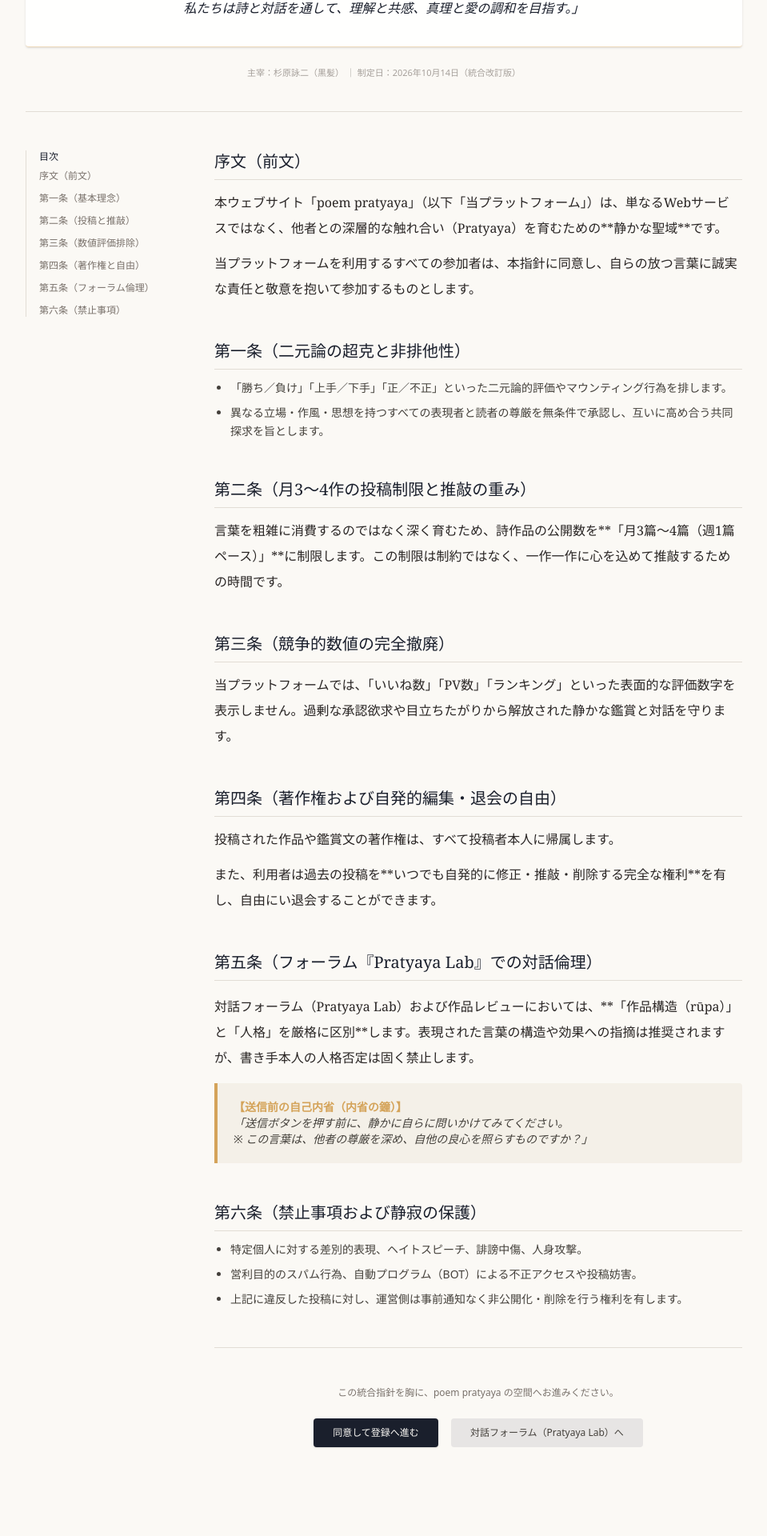
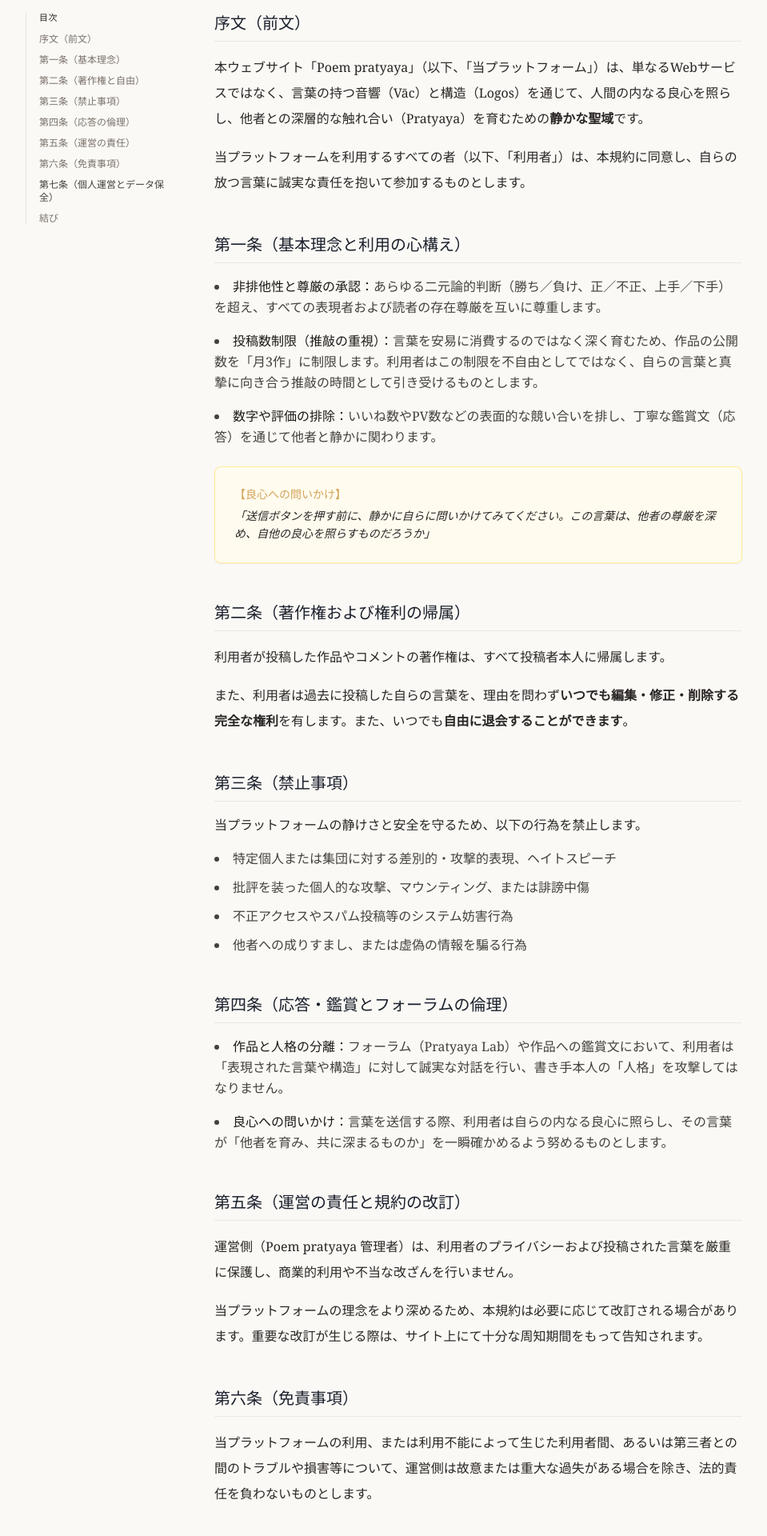
Before and after one commit to sugi500-art/poem-pratyaya, a Next.js app: page /terms in a window 1280 px wide. Shown: the part 433-2353 px from the top of the page at 80% size, without its empty margins (160-1119 px from the left). Before the commit the page ends 2306 px from the top, so only its background shows below. Built offline with nearby package versions, Linux system fonts and the light colour scheme; no server answers.

Commit message:
docs: 規約第七条（個人運営の有限性とデータ保全）の追加および誤字修正

```diff
--- a/app/terms/page.tsx
+++ b/app/terms/page.tsx
@@ -1,170 +1,217 @@
-import React from 'react'
 import Link from 'next/link'
 
 export const metadata = {
-  title: '利用規約・対話倫理指針（マニフェスト） | poem pratyaya',
-  description: 'Poem pratyaya の基本理念、投稿ルール、フォーラム対話倫理および利用規約です。',
+  title: '利用規約・倫理指針（マニフェスト） | Poem pratyaya',
+  description: 'Poem pratyaya（ポエム・プラティヤヤ）の利用規約および言葉の倫理指針です。言葉の救済と良心の目覚め、個人運営の有限性とデータの保全について定めています。',
 }
 
 export default function TermsPage() {
   return (
-    <main className="min-h-screen bg-[#FBF9F5] text-[#1A1F2C] dark:bg-[#1A1F2C] dark:text-[#EAE8E3] font-serif py-16 px-4 sm:px-6 lg:px-8 selection:bg-[#D4A359]/20 transition-colors">
-      <div className="max-w-4xl mx-auto space-y-12">
+    <main className="min-h-screen bg-[#FBF9F5] dark:bg-[#1A1F2C] text-[#1A1F2C] dark:text-[#EAE8E3] font-serif py-16 px-4 sm:px-6 lg:px-8 transition-colors duration-300">
+      <div className="max-w-4xl mx-auto">
 
-        {/* ヘッダー・理念宣言（マニフェスト） */}
-        <header className="text-center pb-10 border-b border-[#E2DDD5] dark:border-stone-800 space-y-4">
-          <div className="inline-flex items-center gap-2 px-3 py-1 bg-[#D4A359]/15 border border-[#D4A359]/30 rounded-full text-xs text-[#D4A359] font-sans font-medium">
+        {/* ヘッダー・宣言エリア */}
+        <header className="text-center mb-16 pb-12 border-b border-stone-200/80 dark:border-stone-800 space-y-4">
+          <div className="inline-flex items-center gap-2 px-3 py-1 bg-[#D4A359]/10 border border-[#D4A359]/30 rounded-full text-xs text-[#D4A359] font-sans font-medium mx-auto">
             <span>🕯️</span>
-            <span>Manifesto & Terms of Service</span>
+            <span>Terms of Service & Manifesto</span>
           </div>
 
           <h1 className="text-3xl sm:text-4xl font-normal tracking-wide text-[#1A1F2C] dark:text-stone-100">
-            Poem pratyaya 利用規約および対話指針
+            Poem pratyaya 利用規約および倫理指針
           </h1>
 
-          <p className="max-w-2xl mx-auto text-xs sm:text-sm font-sans text-stone-600 dark:text-stone-400 leading-relaxed">
-            言葉の持つ音響（Vāc）と構造（Logos）を通じて自他の良心を照らし、二元論的評価から解放された静かな対話空間を構築するための統合指針です。
-          </p>
+          <blockquote className="text-base sm:text-lg text-stone-600 dark:text-stone-300 leading-relaxed italic max-w-2xl mx-auto font-serif pt-2">
+            「言葉は、誰かを打ち負かすための武器ではなく、<br className="hidden sm:inline" />
+            他者の尊厳と深く触れ合う（Pratyaya）ための光である」
+          </blockquote>
 
-          {/* 冒頭マニフェスト（一元化されたコア理念） */}
-          <div className="mt-6 p-6 sm:p-8 bg-white/90 dark:bg-[#242B3B] border-y border-[#D4A359]/40 shadow-sm rounded-sm">
-            <blockquote className="text-sm sm:text-base text-[#1A1F2C] dark:text-stone-100 leading-loose italic font-serif max-w-2xl mx-auto">
-              「Poem pratyayaは、真理の探究としての智慧と、人を尊重し支え合う慈悲の双方を大切にする。<br className="hidden sm:inline" />
-              智慧なき慈悲は道を見失い、慈悲なき智慧は人を傷つける。<br className="hidden sm:inline" />
-              私たちは詩と対話を通して、理解と共感、真理と愛の調和を目指す。」
-            </blockquote>
-          </div>
-
-          <p className="text-[11px] text-stone-400 font-sans pt-2">
-            主宰：杉原詠二（黒髪） ｜ 制定日：2026年10月14日（統合改訂版）
+          <p className="text-xs text-stone-400 font-sans pt-2">
+            制定日：2026年10月14日 ｜ 最終改訂：2026年11月23日
           </p>
         </header>
 
-        {/* コンテンツレイアウト：2カラム（目次＋本文） */}
+        {/* コンテンツレイアウト */}
         <div className="grid grid-cols-1 md:grid-cols-4 gap-12">
 
-          {/* 左側：固定目次ナビゲーション */}
+          {/* 左側：目次ナビゲーション（デスクトップ時固定） */}
           <aside className="md:col-span-1 hidden md:block">
-            <div className="sticky top-12 space-y-3 text-xs font-sans text-stone-500 dark:text-stone-400 border-l border-[#E2DDD5] dark:border-stone-800 pl-4">
-              <p className="font-medium text-[#1A1F2C] dark:text-stone-200 mb-2">目次</p>
+            <div className="sticky top-20 space-y-2.5 text-xs font-sans text-stone-500 dark:text-stone-400 border-l border-stone-200 dark:border-stone-800 pl-4">
+              <p className="font-medium text-stone-800 dark:text-stone-200 mb-3 text-[11px] uppercase tracking-wider">
+                目次
+              </p>
               <a href="#preamble" className="block hover:text-[#D4A359] transition">序文（前文）</a>
               <a href="#article-1" className="block hover:text-[#D4A359] transition">第一条（基本理念）</a>
-              <a href="#article-2" className="block hover:text-[#D4A359] transition">第二条（投稿と推敲）</a>
-              <a href="#article-3" className="block hover:text-[#D4A359] transition">第三条（数値評価排除）</a>
-              <a href="#article-4" className="block hover:text-[#D4A359] transition">第四条（著作権と自由）</a>
-              <a href="#article-5" className="block hover:text-[#D4A359] transition">第五条（フォーラム倫理）</a>
-              <a href="#article-6" className="block hover:text-[#D4A359] transition">第六条（禁止事項）</a>
+              <a href="#article-2" className="block hover:text-[#D4A359] transition">第二条（著作権と自由）</a>
+              <a href="#article-3" className="block hover:text-[#D4A359] transition">第三条（禁止事項）</a>
+              <a href="#article-4" className="block hover:text-[#D4A359] transition">第四条（応答の倫理）</a>
+              <a href="#article-5" className="block hover:text-[#D4A359] transition">第五条（運営の責任）</a>
+              <a href="#article-6" className="block hover:text-[#D4A359] transition">第六条（免責事項）</a>
+              <a href="#article-7" className="block hover:text-[#D4A359] transition font-medium text-stone-700 dark:text-stone-300">
+                第七条（個人運営とデータ保全）
+              </a>
+              <a href="#conclusion" className="block hover:text-[#D4A359] transition">結び</a>
             </div>
           </aside>
 
-          {/* 右側：規約・指針本文 */}
+          {/* 右側：本文 */}
           <article className="md:col-span-3 space-y-12 leading-relaxed text-stone-800 dark:text-stone-200 text-sm sm:text-base">
 
             {/* 序文 */}
-            <section id="preamble" className="scroll-mt-12 space-y-3">
-              <h2 className="text-xl text-[#1A1F2C] dark:text-stone-100 border-b border-[#E2DDD5] dark:border-stone-800 pb-2 font-normal">
+            <section id="preamble" className="scroll-mt-24 space-y-4">
+              <h2 className="text-xl text-[#1A1F2C] dark:text-stone-100 border-b border-stone-200/80 dark:border-stone-800 pb-2 font-normal">
                 序文（前文）
               </h2>
               <p className="leading-loose">
-                本ウェブサイト「poem pratyaya」（以下「当プラットフォーム」）は、単なるWebサービスではなく、他者との深層的な触れ合い（Pratyaya）を育むための**静かな聖域**です。
+                本ウェブサイト「Poem pratyaya」（以下、「当プラットフォーム」）は、単なるWebサービスではなく、言葉の持つ音響（Vāc）と構造（Logos）を通じて、人間の内なる良心を照らし、他者との深層的な触れ合い（Pratyaya）を育むための<strong>静かな聖域</strong>です。
               </p>
               <p className="leading-loose">
-                当プラットフォームを利用するすべての参加者は、本指針に同意し、自らの放つ言葉に誠実な責任と敬意を抱いて参加するものとします。
+                当プラットフォームを利用するすべての者（以下、「利用者」）は、本規約に同意し、自らの放つ言葉に誠実な責任を抱いて参加するものとします。
               </p>
             </section>
 
-            {/* 第一条：基本理念 */}
-            <section id="article-1" className="scroll-mt-12 space-y-3">
-              <h2 className="text-xl text-[#1A1F2C] dark:text-stone-100 border-b border-[#E2DDD5] dark:border-stone-800 pb-2 font-normal">
-                第一条（二元論の超克と非排他性）
+            {/* 第一条 */}
+            <section id="article-1" className="scroll-mt-24 space-y-4">
+              <h2 className="text-xl text-[#1A1F2C] dark:text-stone-100 border-b border-stone-200/80 dark:border-stone-800 pb-2 font-normal">
+                第一条（基本理念と利用の心構え）
               </h2>
-              <ul className="list-disc pl-5 space-y-2 text-xs sm:text-sm text-stone-700 dark:text-stone-300 font-sans leading-relaxed">
-                <li>「勝ち／負け」「上手／下手」「正／不正」といった二元論的評価やマウンティング行為を排します。</li>
-                <li>異なる立場・作風・思想を持つすべての表現者と読者の尊厳を無条件で承認し、互いに高め合う共同探求を旨とします。</li>
+              <ul className="space-y-4 list-disc list-inside text-stone-700 dark:text-stone-300 leading-relaxed">
+                <li>
+                  <strong className="text-stone-900 dark:text-stone-100 font-normal">非排他性と尊厳の承認：</strong>
+                  あらゆる二元論的判断（勝ち／負け、正／不正、上手／下手）を超え、すべての表現者および読者の存在尊厳を互いに尊重します。
+                </li>
+                <li>
+                  <strong className="text-stone-900 dark:text-stone-100 font-normal">投稿数制限（推敲の重視）：</strong>
+                  言葉を安易に消費するのではなく深く育むため、作品の公開数を「月3作」に制限します。利用者はこの制限を不自由としてではなく、自らの言葉と真摯に向き合う推敲の時間として引き受けるものとします。
+                </li>
+                <li>
+                  <strong className="text-stone-900 dark:text-stone-100 font-normal">数字や評価の排除：</strong>
+                  いいね数やPV数などの表面的な競い合いを排し、丁寧な鑑賞文（応答）を通じて他者と静かに関わります。
+                </li>
               </ul>
-            </section>
 
-            {/* 第二条：投稿制限と推敲 */}
-            <section id="article-2" className="scroll-mt-12 space-y-3">
-              <h2 className="text-xl text-[#1A1F2C] dark:text-stone-100 border-b border-[#E2DDD5] dark:border-stone-800 pb-2 font-normal">
-                第二条（月3〜4作の投稿制限と推敲の重み）
-              </h2>
-              <p className="leading-loose">
-                言葉を粗雑に消費するのではなく深く育むため、詩作品の公開数を**「月3篇〜4篇（週1篇ペース）」**に制限します。この制限は制約ではなく、一作一作に心を込めて推敲するための時間です。
-              </p>
-            </section>
-
-            {/* 第三条：評価数値の排除 */}
-            <section id="article-3" className="scroll-mt-12 space-y-3">
-              <h2 className="text-xl text-[#1A1F2C] dark:text-stone-100 border-b border-[#E2DDD5] dark:border-stone-800 pb-2 font-normal">
-                第三条（競争的数値の完全撤廃）
-              </h2>
-              <p className="leading-loose">
-                当プラットフォームでは、「いいね数」「PV数」「ランキング」といった表面的な評価数字を表示しません。過剰な承認欲求や目立ちたがりから解放された静かな鑑賞と対話を守ります。
-              </p>
-            </section>
-
-            {/* 第四条：著作権と自由 */}
-            <section id="article-4" className="scroll-mt-12 space-y-3">
-              <h2 className="text-xl text-[#1A1F2C] dark:text-stone-100 border-b border-[#E2DDD5] dark:border-stone-800 pb-2 font-normal">
-                第四条（著作権および自発的編集・退会の自由）
-              </h2>
-              <p className="leading-loose">
-                投稿された作品や鑑賞文の著作権は、すべて投稿者本人に帰属します。
-              </p>
-              <p className="leading-loose">
-                また、利用者は過去の投稿を**いつでも自発的に修正・推敲・削除する完全な権利**を有し、自由にい退会することができます。
-              </p>
-            </section>
-
-            {/* 第五条：フォーラム対話倫理 */}
-            <section id="article-5" className="scroll-mt-12 space-y-4">
-              <h2 className="text-xl text-[#1A1F2C] dark:text-stone-100 border-b border-[#E2DDD5] dark:border-stone-800 pb-2 font-normal">
-                第五条（フォーラム『Pratyaya Lab』での対話倫理）
-              </h2>
-              <p className="leading-loose">
-                対話フォーラム（Pratyaya Lab）および作品レビューにおいては、**「作品構造（rūpa）」と「人格」を厳格に区別**します。表現された言葉の構造や効果への指摘は推奨されますが、書き手本人の人格否定は固く禁止します。
-              </p>
-
-              {/* 倫理リマインダーカード */}
-              <div className="p-5 bg-[#F4F0E8] dark:bg-[#1E2533] border-l-4 border-[#D4A359] rounded-r text-xs sm:text-sm font-sans space-y-1">
-                <span className="font-semibold text-[#D4A359]">【送信前の自己内省（内省の鐘）】</span>
-                <p className="text-stone-700 dark:text-stone-300 italic">
-                  「送信ボタンを押す前に、静かに自らに問いかけてみてください。<br />
-                  ※ この言葉は、他者の尊厳を深め、自他の良心を照らすものですか？」
+              {/* ハイライトカード */}
+              <div className="mt-6 p-6 bg-amber-50/70 dark:bg-[#242B3B] border border-amber-200/80 dark:border-stone-800 rounded-lg text-stone-800 dark:text-stone-200 text-xs sm:text-sm shadow-xs">
+                <p className="font-medium text-[#D4A359] dark:text-[#E5B869] mb-1.5 font-sans">
+                  【良心への問いかけ】
+                </p>
+                <p className="italic leading-relaxed">
+                  「送信ボタンを押す前に、静かに自らに問いかけてみてください。この言葉は、他者の尊厳を深め、自他の良心を照らすものだろうか」
                 </p>
               </div>
             </section>
 
-            {/* 第六条：禁止事項 */}
-            <section id="article-6" className="scroll-mt-12 space-y-3">
-              <h2 className="text-xl text-[#1A1F2C] dark:text-stone-100 border-b border-[#E2DDD5] dark:border-stone-800 pb-2 font-normal">
-                第六条（禁止事項および静寂の保護）
+            {/* 第二条 */}
+            <section id="article-2" className="scroll-mt-24 space-y-4">
+              <h2 className="text-xl text-[#1A1F2C] dark:text-stone-100 border-b border-stone-200/80 dark:border-stone-800 pb-2 font-normal">
+                第二条（著作権および権利の帰属）
               </h2>
-              <ul className="list-disc pl-5 space-y-2 text-xs sm:text-sm text-stone-700 dark:text-stone-300 font-sans leading-relaxed">
-                <li>特定個人に対する差別的表現、ヘイトスピーチ、誹謗中傷、人身攻撃。</li>
-                <li>営利目的のスパム行為、自動プログラム（BOT）による不正アクセスや投稿妨害。</li>
-                <li>上記に違反した投稿に対し、運営側は事前通知なく非公開化・削除を行う権利を有します。</li>
+              <p className="leading-loose">
+                利用者が投稿した作品やコメントの著作権は、すべて投稿者本人に帰属します。
+              </p>
+              <p className="leading-loose">
+                また、利用者は過去に投稿した自らの言葉を、理由を問わず<strong>いつでも編集・修正・削除する完全な権利</strong>を有します。また、いつでも<strong>自由に退会することができます</strong>。
+              </p>
+            </section>
+
+            {/* 第三条 */}
+            <section id="article-3" className="scroll-mt-24 space-y-4">
+              <h2 className="text-xl text-[#1A1F2C] dark:text-stone-100 border-b border-stone-200/80 dark:border-stone-800 pb-2 font-normal">
+                第三条（禁止事項）
+              </h2>
+              <p>当プラットフォームの静けさと安全を守るため、以下の行為を禁止します。</p>
+              <ul className="space-y-2.5 list-disc list-inside text-stone-700 dark:text-stone-300">
+                <li>特定個人または集団に対する差別的・攻撃的表現、ヘイトスピーチ</li>
+                <li>批評を装った個人的な攻撃、マウンティング、または誹謗中傷</li>
+                <li>不正アクセスやスパム投稿等のシステム妨害行為</li>
+                <li>他者への成りすまし、または虚偽の情報を騙る行為</li>
               </ul>
             </section>
 
+            {/* 第四条 */}
+            <section id="article-4" className="scroll-mt-24 space-y-4">
+              <h2 className="text-xl text-[#1A1F2C] dark:text-stone-100 border-b border-stone-200/80 dark:border-stone-800 pb-2 font-normal">
+                第四条（応答・鑑賞とフォーラムの倫理）
+              </h2>
+              <ul className="space-y-4 list-disc list-inside text-stone-700 dark:text-stone-300 leading-relaxed">
+                <li>
+                  <strong className="text-stone-900 dark:text-stone-100 font-normal">作品と人格の分離：</strong>
+                  フォーラム（Pratyaya Lab）や作品への鑑賞文において、利用者は「表現された言葉や構造」に対して誠実な対話を行い、書き手本人の「人格」を攻撃してはなりません。
+                </li>
+                <li>
+                  <strong className="text-stone-900 dark:text-stone-100 font-normal">良心への問いかけ：</strong>
+                  言葉を送信する際、利用者は自らの内なる良心に照らし、その言葉が「他者を育み、共に深まるものか」を一瞬確かめるよう努めるものとします。
+                </li>
+              </ul>
+            </section>
+
+            {/* 第五条 */}
+            <section id="article-5" className="scroll-mt-24 space-y-4">
+              <h2 className="text-xl text-[#1A1F2C] dark:text-stone-100 border-b border-stone-200/80 dark:border-stone-800 pb-2 font-normal">
+                第五条（運営の責任と規約の改訂）
+              </h2>
+              <p className="leading-loose">
+                運営側（Poem pratyaya 管理者）は、利用者のプライバシーおよび投稿された言葉を厳重に保護し、商業的利用や不当な改ざんを行いません。
+              </p>
+              <p className="leading-loose">
+                当プラットフォームの理念をより深めるため、本規約は必要に応じて改訂される場合があります。重要な改訂が生じる際は、サイト上にて十分な周知期間をもって告知されます。
+              </p>
+            </section>
+
+            {/* 第六条 */}
+            <section id="article-6" className="scroll-mt-24 space-y-4">
+              <h2 className="text-xl text-[#1A1F2C] dark:text-stone-100 border-b border-stone-200/80 dark:border-stone-800 pb-2 font-normal">
+                第六条（免責事項）
+              </h2>
+              <p className="leading-loose">
+                当プラットフォームの利用、または利用不能によって生じた利用者間、あるいは第三者との間のトラブルや損害等について、運営側は故意または重大な過失がある場合を除き、法的責任を負わないものとします。
+              </p>
+            </section>
+
+            {/* 第七条（新規追加条項） */}
+            <section id="article-7" className="scroll-mt-24 space-y-4 p-6 bg-[#FDFBF7] dark:bg-[#242B3B] rounded-lg border border-[#D4A359]/40 dark:border-[#D4A359]/30 shadow-xs">
+              <div className="flex items-center gap-2">
+                <span className="text-[#D4A359]">📜</span>
+                <h2 className="text-lg sm:text-xl text-[#1A1F2C] dark:text-stone-100 font-normal">
+                  第七条（個人運営の有限性と作品データの保全について）
+                </h2>
+              </div>
+              <p className="leading-loose text-stone-800 dark:text-stone-200">
+                当プラットフォームは、主宰者個人の責任と労力によって運営される私的な場です。通信環境やサーバーの不具合、あるいは将来的な運営方針の変更や終了等により、投稿データが永続的に保持されることは保証いたしかねます。大切な作品や鑑賞文の記録は、必ず投稿者ご自身の手元にも控え（バックアップ）を残したうえでご利用ください。
+              </p>
+              <p className="leading-loose text-stone-800 dark:text-stone-200">
+                また、運営上の重要な判断や変更が生じる場合には、主宰者より把握している事実と法的責任の範囲に基づき、誠実にお知らせいたします。
+              </p>
+            </section>
+
+            {/* 結び */}
+            <section id="conclusion" className="scroll-mt-24 pt-4 space-y-3 text-center sm:text-left">
+              <h2 className="text-lg text-[#1A1F2C] dark:text-stone-100 font-normal border-b border-stone-200/80 dark:border-stone-800 pb-2">
+                結び
+              </h2>
+              <p className="leading-loose italic text-stone-600 dark:text-stone-300">
+                言葉は、刃にもなれば、傷を包む光にもなります。<br />
+                Poem pratyaya が、あなたにとって、そして世界にとって、静かな救済の場であり続けることを心より願っています。
+              </p>
+            </section>
+
             {/* フッター誘導 */}
-            <div className="pt-12 border-t border-[#E2DDD5] dark:border-stone-800 text-center space-y-4 font-sans">
-              <p className="text-xs text-stone-500 dark:text-stone-400">
-                この統合指針を胸に、poem pratyaya の空間へお進みください。
+            <div className="pt-12 border-t border-stone-200/80 dark:border-stone-800 text-center space-y-4">
+              <p className="text-xs text-stone-500 dark:text-stone-400 font-sans">
+                この指針に同意して、Poem pratyaya の対話や創作に参加しますか？
               </p>
-              <div className="flex justify-center gap-4 pt-2">
+              <div className="flex justify-center gap-4 font-sans text-xs">
                 <Link
-                  href="/auth/signup"
-                  className="px-6 py-2.5 bg-[#1A1F2C] dark:bg-[#D4A359] text-[#FBF9F5] dark:text-[#1A1F2C] text-xs rounded hover:opacity-90 transition shadow-sm font-medium"
+                  href="/poems/new"
+                  className="px-6 py-2.5 bg-[#1A1F2C] dark:bg-[#D4A359] text-[#FBF9F5] dark:text-[#1A1F2C] rounded hover:opacity-90 transition shadow-sm font-medium"
                 >
-                  同意して登録へ進む
+                  一篇を推敲・投稿する
                 </Link>
                 <Link
                   href="/lab"
-                  className="px-6 py-2.5 bg-stone-200 dark:bg-stone-800 text-stone-700 dark:text-stone-200 text-xs rounded hover:bg-stone-300 dark:hover:bg-stone-700 transition"
+                  className="px-6 py-2.5 bg-stone-200/80 dark:bg-stone-800 text-stone-700 dark:text-stone-200 rounded hover:bg-stone-300 dark:hover:bg-stone-700 transition"
                 >
-                  対話フォーラム（Pratyaya Lab）へ
+                  対話室（Lab）へ入る
                 </Link>
               </div>
             </div>
```
